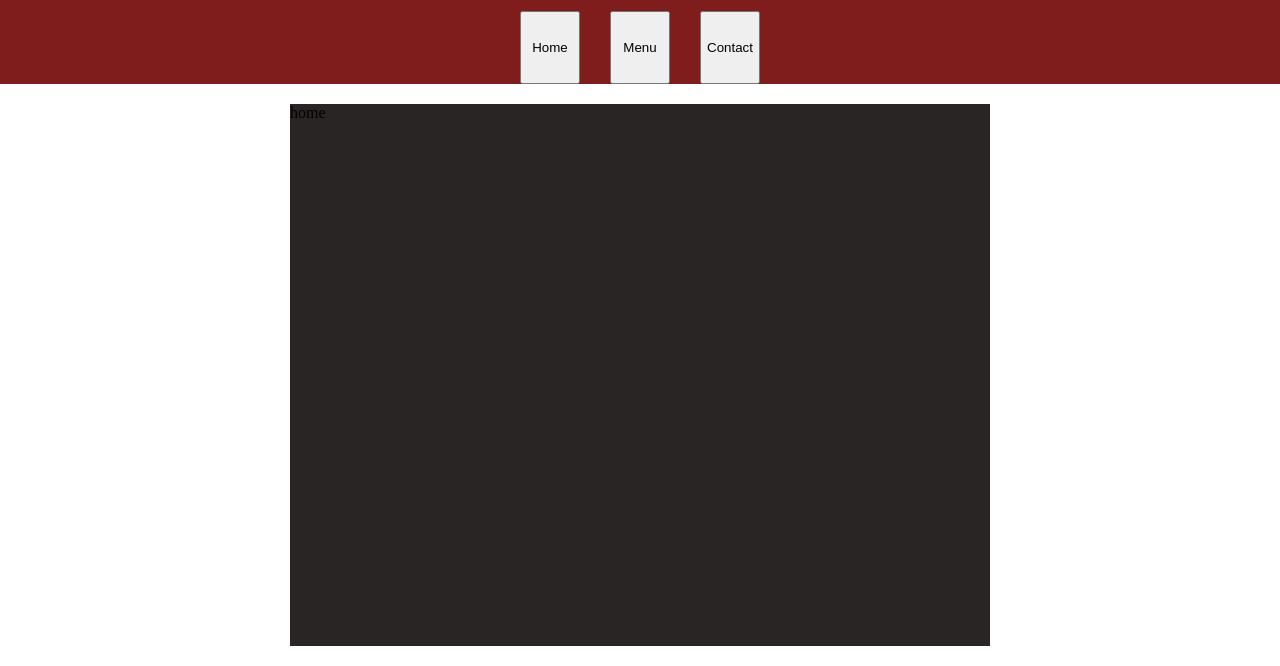
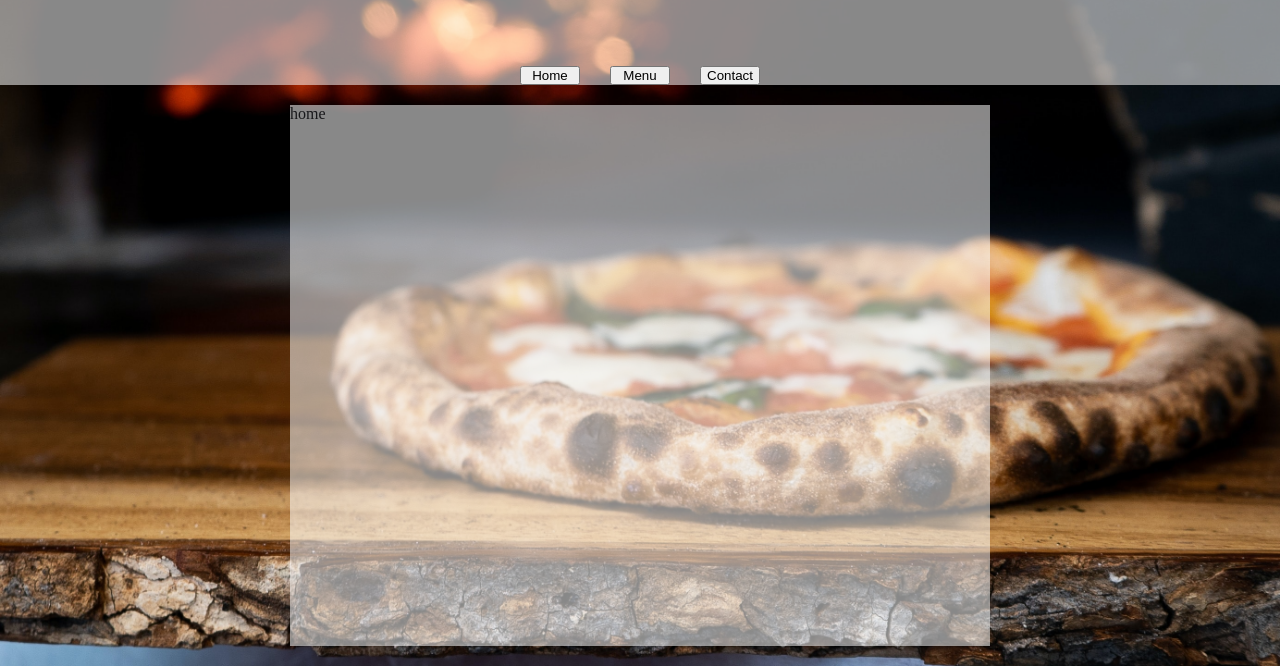
Before and after one commit to chrscmpl/odin-restaurant-page, a website built with webpack: page dist/index.html in a window 1280 px wide. Shown: the part 134-800 px from the top of the page. Built offline with Linux system fonts and the light colour scheme.

Commit message:
Add basic styling

```diff
--- a/src/base.css
+++ b/src/base.css
@@ -1,8 +1,10 @@
 :root {
-	--bg-clr: #ffffff;
-	--header-clr: #7f1d1d;
+	--bg-clr: #ffffff88;
+	--header-clr: #ffffff88;
 	--nav-clr: var(--header-clr);
-	--wrapper-clr: #292524;
+	--wrapper-clr: #ffffff88;
+
+	--text-clr: #18181b;
 }
 
 * {
@@ -22,7 +24,9 @@ body {
 	min-height: 100vh;
 	display: grid;
 	grid-template:
-		'header' 2fr
-		'nav' 1fr
-		'content' 8fr;
+		'header' 200px
+		'nav' min-content
+		'content' 1fr;
+
+	background: url(./pizza.jpg) center/cover;
 }
--- a/src/header/header.css
+++ b/src/header/header.css
@@ -11,4 +11,5 @@
 	align-items: center;
 
 	background: var(--header-clr);
+	color: var(--text-clr);
 }
--- a/src/nav/nav.css
+++ b/src/nav/nav.css
@@ -12,6 +12,7 @@
 	gap: 30px;
 
 	background: var(--nav-clr);
+	color: var(--text-clr);
 }
 
 #home-button {
--- a/src/wrapper/wrapper.css
+++ b/src/wrapper/wrapper.css
@@ -11,4 +11,5 @@
 	width: min(700px, 80vw);
 
 	background-color: var(--wrapper-clr);
+	color: var(--text-clr);
 }
```
Also changed, not shown: dist/0016df88b0987710ab83.jpg (added), dist/main.js, src/pizza.jpg (added).
